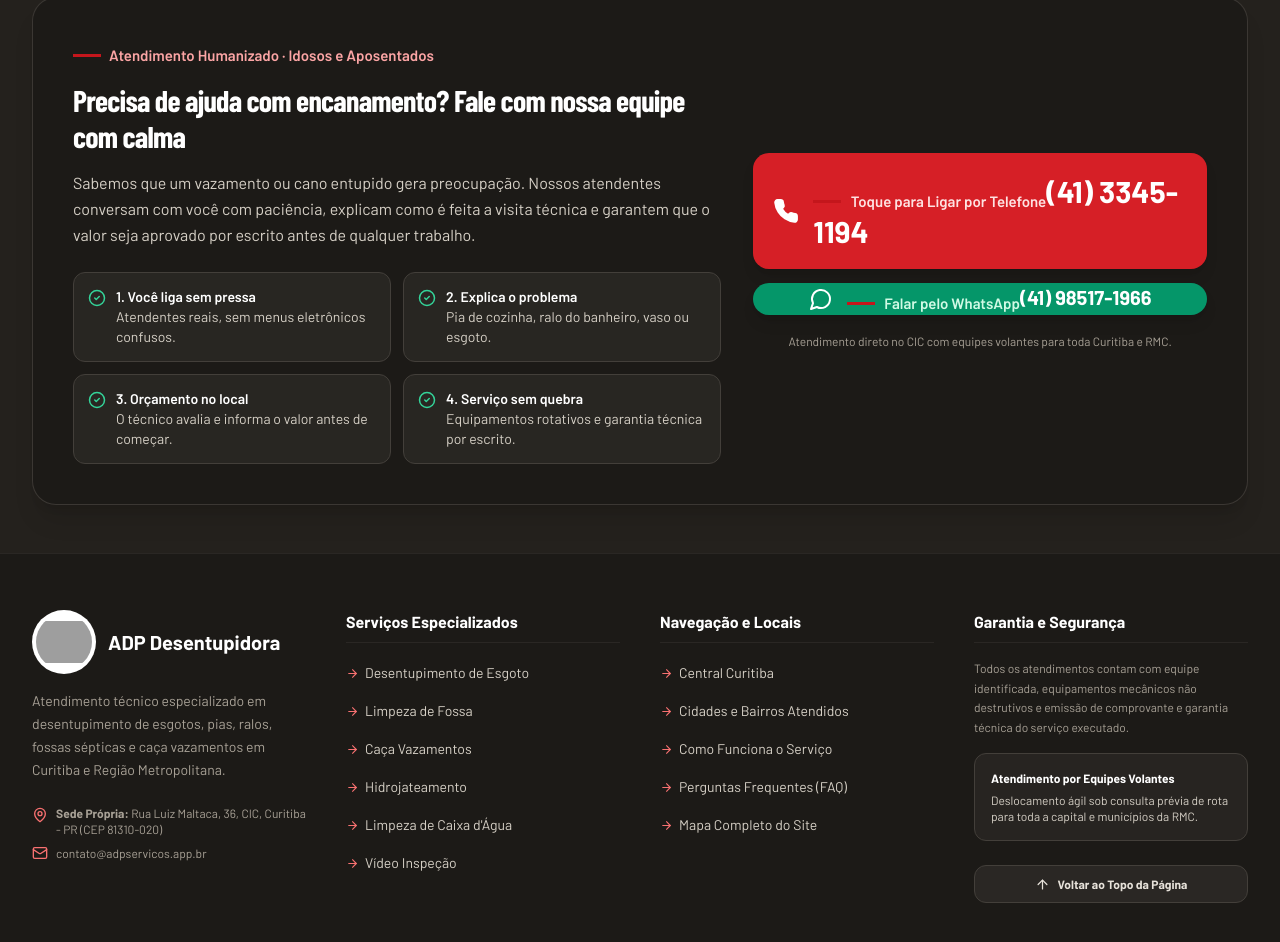
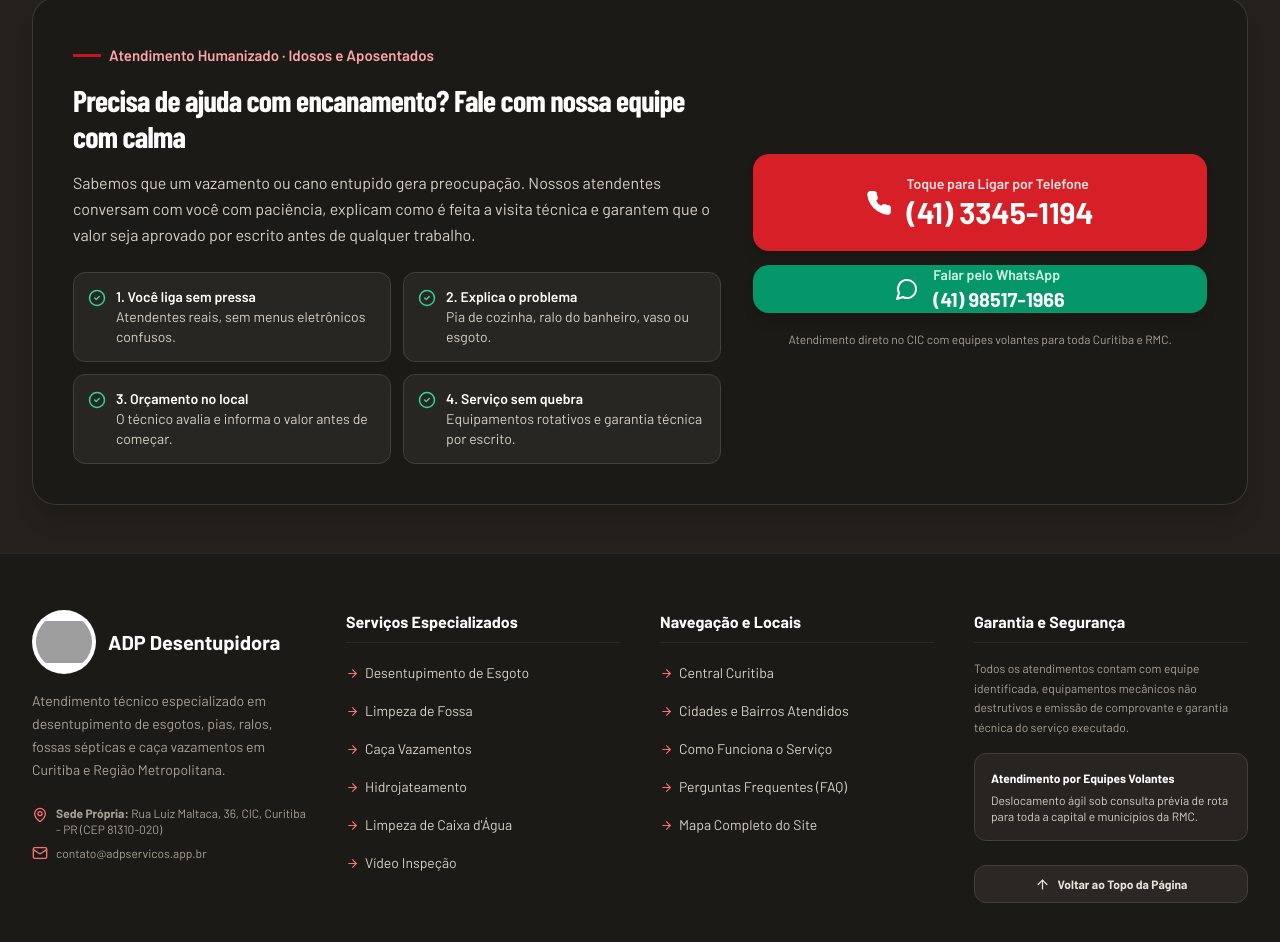
Before and after one commit to supremapix/Adp-Desentupidoras-em-Curitiba, a React (Vite) app: page / in a window 1280 px wide. Shown: the part 6158-7100 px from the top of the page. Built offline with nearby package versions, Linux system fonts and the light colour scheme; grey boxes are pictures that could not be loaded; a web font is replaced by a local one.

Commit message:
fix(footer): update label typography for better layout

```diff
--- a/components/Footer.tsx
+++ b/components/Footer.tsx
@@ -87,7 +87,7 @@
                 >
                   <Phone size={26} fill="currentColor" className="text-white flex-shrink-0" />
                   <div className="text-left">
-                    <span className="text-blue-100 block font-semibold kicker font-semibold">Toque para Ligar por Telefone</span>
+                    <span className="text-blue-100 block text-sm font-semibold">Toque para Ligar por Telefone</span>
                     <span className="text-2xl sm:text-3xl font-black text-white leading-tight">{PHONE_DISPLAY}</span>
                   </div>
                 </a>
@@ -101,7 +101,7 @@
                 >
                   <MessageCircle size={24} className="text-white flex-shrink-0" />
                   <div className="text-left">
-                    <span className="text-emerald-100 block font-semibold kicker font-semibold">Falar pelo WhatsApp</span>
+                    <span className="text-emerald-100 block text-sm font-semibold">Falar pelo WhatsApp</span>
                     <span className="text-lg sm:text-xl font-bold text-white leading-tight">{WHATSAPP_DISPLAY}</span>
                   </div>
                 </a>
```
Also changed, not shown: data/metroNeighborhoods.ts.tsx (added).
